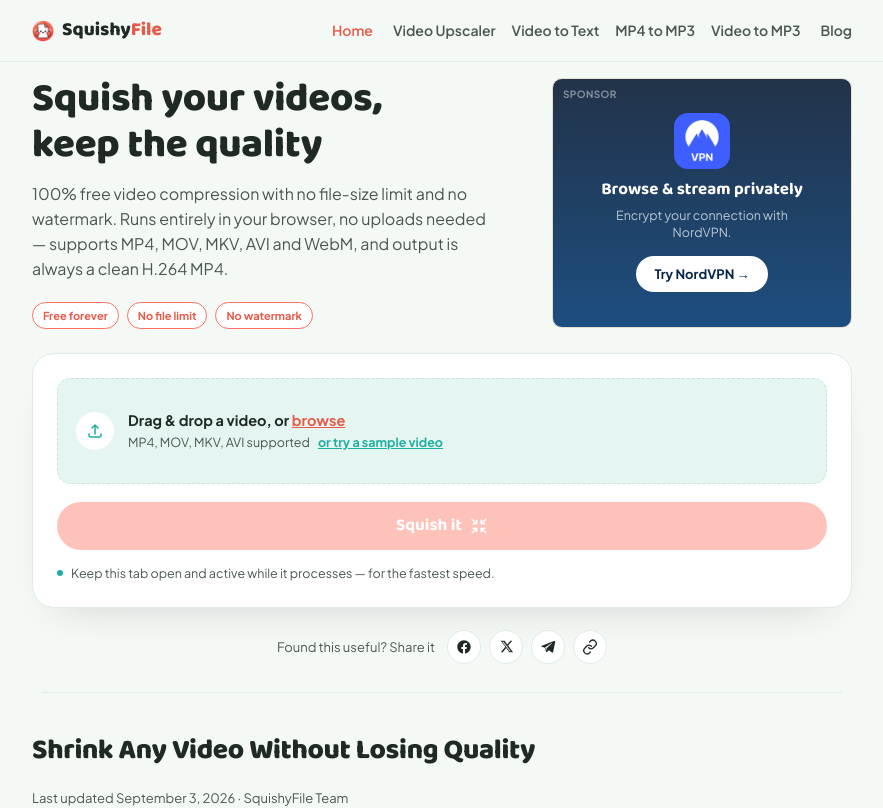
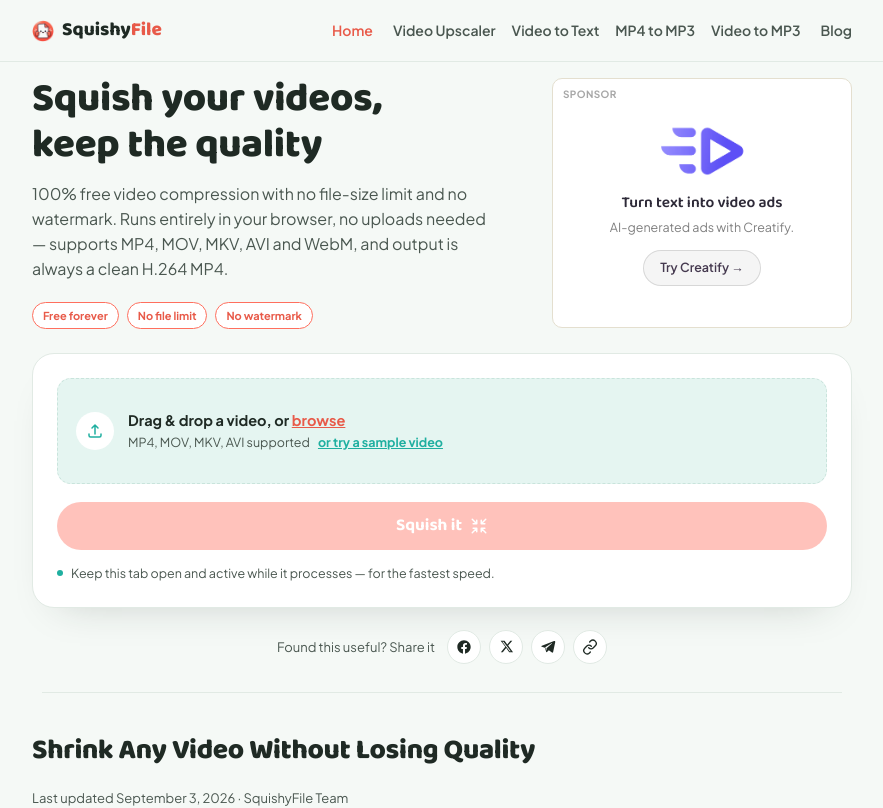
Before and after one commit to linhhv-1996/squishyfile_v2, a SvelteKit app: page / in a window 1280 px wide. Shown: the top 808 px of the page, without its empty margins (198-1081 px from the left). Built offline with nearby package versions, Linux system fonts and the light colour scheme.

Commit message:
20260907-002

```diff
--- /dev/null
+++ b/src/lib/components/ads/CreatifyLabAd.svelte
@@ -0,0 +1,129 @@
+<script lang="ts">
+	// Affiliate house ad filling the reserved 300x250 slot until a real ad
+	// network is wired up. Creatify affiliate — swap the href/copy/image here
+	// without touching call sites (same slot contract as Ads300x250).
+	//
+	// Rendered client-side only (after mount): the affiliate link/creative
+	// never lands in the server-rendered HTML, so it can't dilute the page's
+	// crawled content or add to the initial payload — good for SEO and for
+	// keeping this out of LCP/render-blocking work. A same-size placeholder
+	// is shown until then so the hero layout never shifts (CLS-safe).
+	import { onMount } from 'svelte';
+	import { getStrings } from '$lib/i18n';
+
+	const t = getStrings();
+	const copy = t.ads.creatifyLab;
+
+	const AFFILIATE_URL = 'https://creatify.ai/?via=squishyfilecom';
+
+	let mounted = $state(false);
+	onMount(() => {
+		mounted = true;
+	});
+</script>
+
+{#if mounted}
+	<a
+		class="creatify-ad"
+		href={AFFILIATE_URL}
+		target="_blank"
+		rel="sponsored nofollow noopener"
+		aria-label="{copy.headline} — {copy.cta} (opens Creatify in a new tab)"
+	>
+		<span class="ad-label">{copy.label}</span>
+		<img
+			class="logo"
+			src="/creatify_lab.avif"
+			alt=""
+			width="64"
+			height="64"
+			loading="lazy"
+			decoding="async"
+		/>
+		<span class="headline">{copy.headline}</span>
+		<span class="subtitle">{copy.subtitle}</span>
+		<span class="cta">{copy.cta} →</span>
+	</a>
+{:else}
+	<div class="creatify-ad creatify-ad--placeholder" aria-hidden="true"></div>
+{/if}
+
+<style>
+	.creatify-ad {
+		flex-shrink: 0;
+		width: 300px;
+		height: 250px;
+		box-sizing: border-box;
+		border-radius: var(--radius-sm, 10px);
+		border: 1px solid #E4DFCF;
+		background: #FFFFFF;
+		display: flex;
+		flex-direction: column;
+		align-items: center;
+		justify-content: center;
+		gap: 6px;
+		padding: 18px 20px;
+		text-align: center;
+		text-decoration: none;
+		position: relative;
+		transition: filter 0.15s ease;
+	}
+	.creatify-ad:hover,
+	.creatify-ad:focus-visible {
+		border-color: #D8D2BE;
+	}
+	.creatify-ad--placeholder {
+		background: #FFFFFF;
+	}
+
+	.ad-label {
+		position: absolute;
+		top: 8px;
+		left: 10px;
+		font-size: 10px;
+		font-weight: 700;
+		letter-spacing: 0.04em;
+		text-transform: uppercase;
+		color: rgba(0, 0, 0, 0.35);
+	}
+
+	.logo {
+		width: 128px;
+		/* height: 56px; */
+		border-radius: 14px;
+		object-fit: cover;
+		margin-bottom: 4px;
+	}
+
+	.headline {
+		font-family: 'Baloo 2', sans-serif;
+		font-weight: 600;
+		font-size: 15.5px;
+		line-height: 1.25;
+		color: #2E2A38;
+	}
+
+	.subtitle {
+		font-size: 12.5px;
+		line-height: 1.4;
+		color: rgba(0, 0, 0, 0.5);
+		max-width: 220px;
+	}
+
+	.cta {
+		margin-top: 8px;
+		font-size: 12.5px;
+		font-weight: 600;
+		color: #45394F;
+		background: rgba(0, 0, 0, 0.04);
+		border: 1px solid rgba(0, 0, 0, 0.12);
+		padding: 7px 16px;
+		border-radius: 999px;
+	}
+
+	@media (max-width: 760px) {
+		.creatify-ad {
+			display: none;
+		}
+	}
+</style>
--- a/src/lib/i18n/locales/en.json
+++ b/src/lib/i18n/locales/en.json
@@ -100,6 +100,12 @@
 			"headline": "Browse & stream privately",
 			"subtitle": "Encrypt your connection with NordVPN.",
 			"cta": "Try NordVPN"
+		},
+		"creatifyLab": {
+			"label": "Sponsor",
+			"headline": "Turn text into video ads",
+			"subtitle": "AI-generated ads with Creatify.",
+			"cta": "Try Creatify"
 		}
 	},
 	"share": {
--- a/src/routes/+page.svelte
+++ b/src/routes/+page.svelte
@@ -1,7 +1,7 @@
 <script lang="ts">
 	import { getStrings } from '$lib/i18n';
 	import Seo from '$lib/components/seo/Seo.svelte';
-	import NordVpnAd from '$lib/components/ads/NordVpnAd.svelte';
+	import CreatifyLabAd from '$lib/components/ads/CreatifyLabAd.svelte';
 	import CompressVideo from '$lib/components/tool/CompressVideo.svelte';
 
 	let { data } = $props();
@@ -22,7 +22,7 @@
 				{/each}
 			</div>
 		</div>
-		<NordVpnAd />
+		<CreatifyLabAd />
 	</div>
 </section>
 
--- a/src/routes/compress-video-on-iphone/+page.svelte
+++ b/src/routes/compress-video-on-iphone/+page.svelte
@@ -1,7 +1,7 @@
 <script lang="ts">
 	import { getStrings } from '$lib/i18n';
 	import Seo from '$lib/components/seo/Seo.svelte';
-	import NordVpnAd from '$lib/components/ads/NordVpnAd.svelte';
+	import CreatifyLabAd from '$lib/components/ads/CreatifyLabAd.svelte';
 	import CompressVideo from '$lib/components/tool/CompressVideo.svelte';
 
 	let { data } = $props();
@@ -22,7 +22,7 @@
 				{/each}
 			</div>
 		</div>
-		<NordVpnAd />
+		<CreatifyLabAd />
 	</div>
 </section>
 
--- a/src/routes/compress-video-to-size/+page.svelte
+++ b/src/routes/compress-video-to-size/+page.svelte
@@ -1,7 +1,7 @@
 <script lang="ts">
 	import { getStrings } from '$lib/i18n';
 	import Seo from '$lib/components/seo/Seo.svelte';
-	import NordVpnAd from '$lib/components/ads/NordVpnAd.svelte';
+	import CreatifyLabAd from '$lib/components/ads/CreatifyLabAd.svelte';
 	import CompressVideo from '$lib/components/tool/CompressVideo.svelte';
 
 	let { data } = $props();
@@ -22,7 +22,7 @@
 				{/each}
 			</div>
 		</div>
-		<NordVpnAd />
+		<CreatifyLabAd />
 	</div>
 </section>
 
--- a/src/routes/mov-to-mp3/+page.svelte
+++ b/src/routes/mov-to-mp3/+page.svelte
@@ -1,7 +1,7 @@
 <script lang="ts">
 	import { getStrings } from '$lib/i18n';
 	import Seo from '$lib/components/seo/Seo.svelte';
-	import NordVpnAd from '$lib/components/ads/NordVpnAd.svelte';
+	import CreatifyLabAd from '$lib/components/ads/CreatifyLabAd.svelte';
 	import ConvertVideoToMp3 from '$lib/components/tool/ConvertVideoToMp3.svelte';
 
 	let { data } = $props();
@@ -22,7 +22,7 @@
 				{/each}
 			</div>
 		</div>
-		<NordVpnAd />
+		<CreatifyLabAd />
 	</div>
 </section>
 
--- a/src/routes/mp4-to-mp3/+page.svelte
+++ b/src/routes/mp4-to-mp3/+page.svelte
@@ -1,7 +1,7 @@
 <script lang="ts">
 	import { getStrings } from '$lib/i18n';
 	import Seo from '$lib/components/seo/Seo.svelte';
-	import NordVpnAd from '$lib/components/ads/NordVpnAd.svelte';
+	import CreatifyLabAd from '$lib/components/ads/CreatifyLabAd.svelte';
 	import ConvertVideoToMp3 from '$lib/components/tool/ConvertVideoToMp3.svelte';
 
 	let { data } = $props();
@@ -22,7 +22,7 @@
 				{/each}
 			</div>
 		</div>
-		<NordVpnAd />
+		<CreatifyLabAd />
 	</div>
 </section>
 
--- a/src/routes/video-to-mp3/+page.svelte
+++ b/src/routes/video-to-mp3/+page.svelte
@@ -1,7 +1,7 @@
 <script lang="ts">
 	import { getStrings } from '$lib/i18n';
 	import Seo from '$lib/components/seo/Seo.svelte';
-	import NordVpnAd from '$lib/components/ads/NordVpnAd.svelte';
+	import CreatifyLabAd from '$lib/components/ads/CreatifyLabAd.svelte';
 	import ConvertVideoToMp3 from '$lib/components/tool/ConvertVideoToMp3.svelte';
 
 	let { data } = $props();
@@ -22,7 +22,7 @@
 				{/each}
 			</div>
 		</div>
-		<NordVpnAd />
+		<CreatifyLabAd />
 	</div>
 </section>
 
--- a/src/routes/video-to-text/+page.svelte
+++ b/src/routes/video-to-text/+page.svelte
@@ -1,7 +1,7 @@
 <script lang="ts">
 	import { getStrings } from '$lib/i18n';
 	import Seo from '$lib/components/seo/Seo.svelte';
-	import NordVpnAd from '$lib/components/ads/NordVpnAd.svelte';
+	import CreatifyLabAd from '$lib/components/ads/CreatifyLabAd.svelte';
 	import VideoToText from '$lib/components/tool/VideoToText.svelte';
 
 	let { data } = $props();
@@ -22,7 +22,7 @@
 				{/each}
 			</div>
 		</div>
-		<NordVpnAd />
+		<CreatifyLabAd />
 	</div>
 </section>
 
--- a/src/routes/video-upscaler/+page.svelte
+++ b/src/routes/video-upscaler/+page.svelte
@@ -1,7 +1,7 @@
 <script lang="ts">
 	import { getStrings } from '$lib/i18n';
 	import Seo from '$lib/components/seo/Seo.svelte';
-	import NordVpnAd from '$lib/components/ads/NordVpnAd.svelte';
+	import CreatifyLabAd from '$lib/components/ads/CreatifyLabAd.svelte';
 	import UpscaleVideo from '$lib/components/tool/UpscaleVideo.svelte';
 
 	let { data } = $props();
@@ -22,7 +22,7 @@
 				{/each}
 			</div>
 		</div>
-		<NordVpnAd />
+		<CreatifyLabAd />
 	</div>
 </section>
 
```
Also changed, not shown: static/creatify_lab.avif (added).
